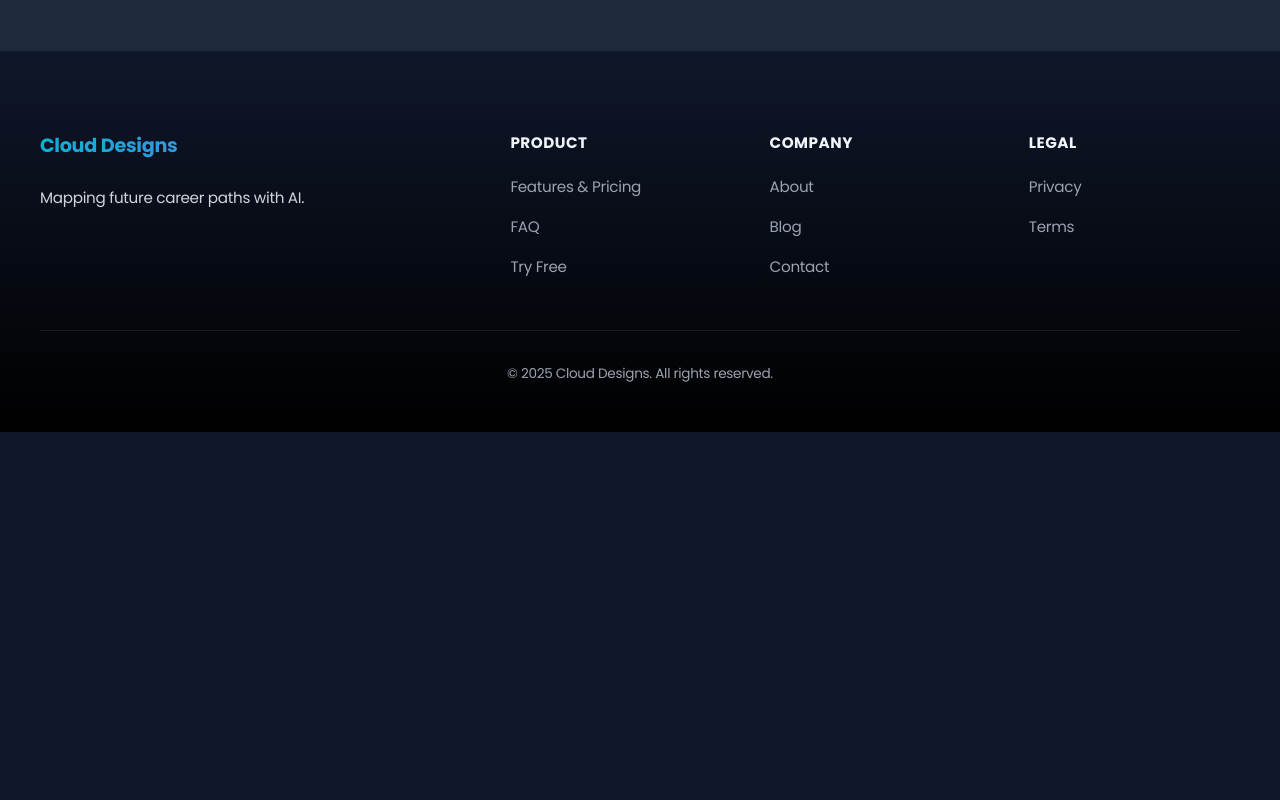
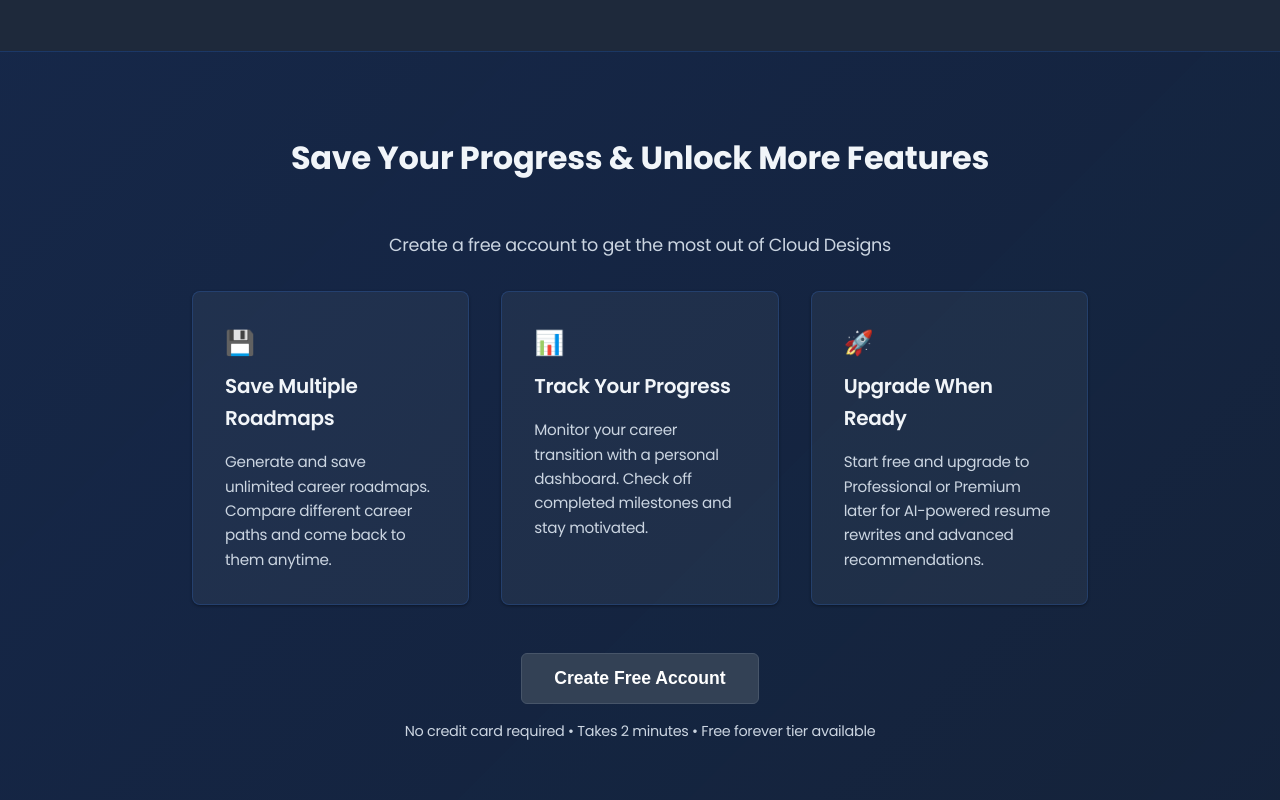
Before and after one commit to sent1nel101/cloud-migration, a Next.js app: page / in a window 1280 px wide. Shown: the part 2220-3020 px from the top of the page. Before the commit the page ends 2652 px from the top, so only its background shows below. Built offline with nearby package versions, Linux system fonts and the light colour scheme; no server answers.

Commit message:
feat: add sign-up benefits section to homepage

```diff
--- a/app/page.tsx
+++ b/app/page.tsx
@@ -217,8 +217,58 @@ function HomeContent() {
             </div>
           </section>
 
+          {/* Sign Up Benefits Section */}
+          <section className="info-section" style={{ background: "linear-gradient(135deg, rgba(59, 130, 246, 0.15) 0%, rgba(79, 172, 254, 0.08) 100%)", borderTop: "1px solid rgba(59, 130, 246, 0.2)" }}>
+            <div className="container-md">
+              <div style={{ textAlign: "center", marginBottom: "2rem" }}>
+                <h2>Save Your Progress & Unlock More Features</h2>
+                <p style={{ fontSize: "1.1rem", color: "var(--text-secondary)" }}>
+                  Create a free account to get the most out of Cloud Designs
+                </p>
+              </div>
+              <div className="info-grid" style={{ marginBottom: "2rem" }}>
+                <div className="info-card" style={{ background: "rgba(255, 255, 255, 0.05)", border: "1px solid rgba(59, 130, 246, 0.2)" }}>
+                  <div style={{ fontSize: "1.5rem", marginBottom: "0.5rem" }}>💾</div>
+                  <h3>Save Multiple Roadmaps</h3>
+                  <p>
+                    Generate and save unlimited career roadmaps. Compare different career paths and come back to them anytime.
+                  </p>
+                </div>
+                <div className="info-card" style={{ background: "rgba(255, 255, 255, 0.05)", border: "1px solid rgba(59, 130, 246, 0.2)" }}>
+                  <div style={{ fontSize: "1.5rem", marginBottom: "0.5rem" }}>📊</div>
+                  <h3>Track Your Progress</h3>
+                  <p>
+                    Monitor your career transition with a personal dashboard. Check off completed milestones and stay motivated.
+                  </p>
+                </div>
+                <div className="info-card" style={{ background: "rgba(255, 255, 255, 0.05)", border: "1px solid rgba(59, 130, 246, 0.2)" }}>
+                  <div style={{ fontSize: "1.5rem", marginBottom: "0.5rem" }}>🚀</div>
+                  <h3>Upgrade When Ready</h3>
+                  <p>
+                    Start free and upgrade to Professional or Premium later for AI-powered resume rewrites and advanced recommendations.
+                  </p>
+                </div>
+              </div>
+              <div style={{ textAlign: "center", padding: "1rem 0" }}>
+                <button
+                  onClick={() => router.push("/auth/signup")}
+                  className="cta-button"
+                  style={{
+                    fontSize: "1.1rem",
+                    padding: "14px 32px",
+                  }}
+                >
+                  Create Free Account
+                </button>
+                <p style={{ fontSize: "0.9rem", color: "var(--text-secondary)", marginTop: "1rem" }}>
+                  No credit card required • Takes 2 minutes • Free forever tier available
+                </p>
+              </div>
+            </div>
+          </section>
+
           {/* Resume Upload CTA Section - HIDDEN FOR NOW */}
-          {false && <section className="info-section" style={{ background: "linear-gradient(135deg, rgba(59, 130, 246, 0.1) 0%, rgba(79, 172, 254, 0.05) 100%)" }}>
+           {false && <section className="info-section" style={{ background: "linear-gradient(135deg, rgba(59, 130, 246, 0.1) 0%, rgba(79, 172, 254, 0.05) 100%)" }}>
             <div className="container-md">
               <div style={{ textAlign: "center", padding: "2rem 0" }}>
                 <h2>Fast Track Your Roadmap</h2>
```
